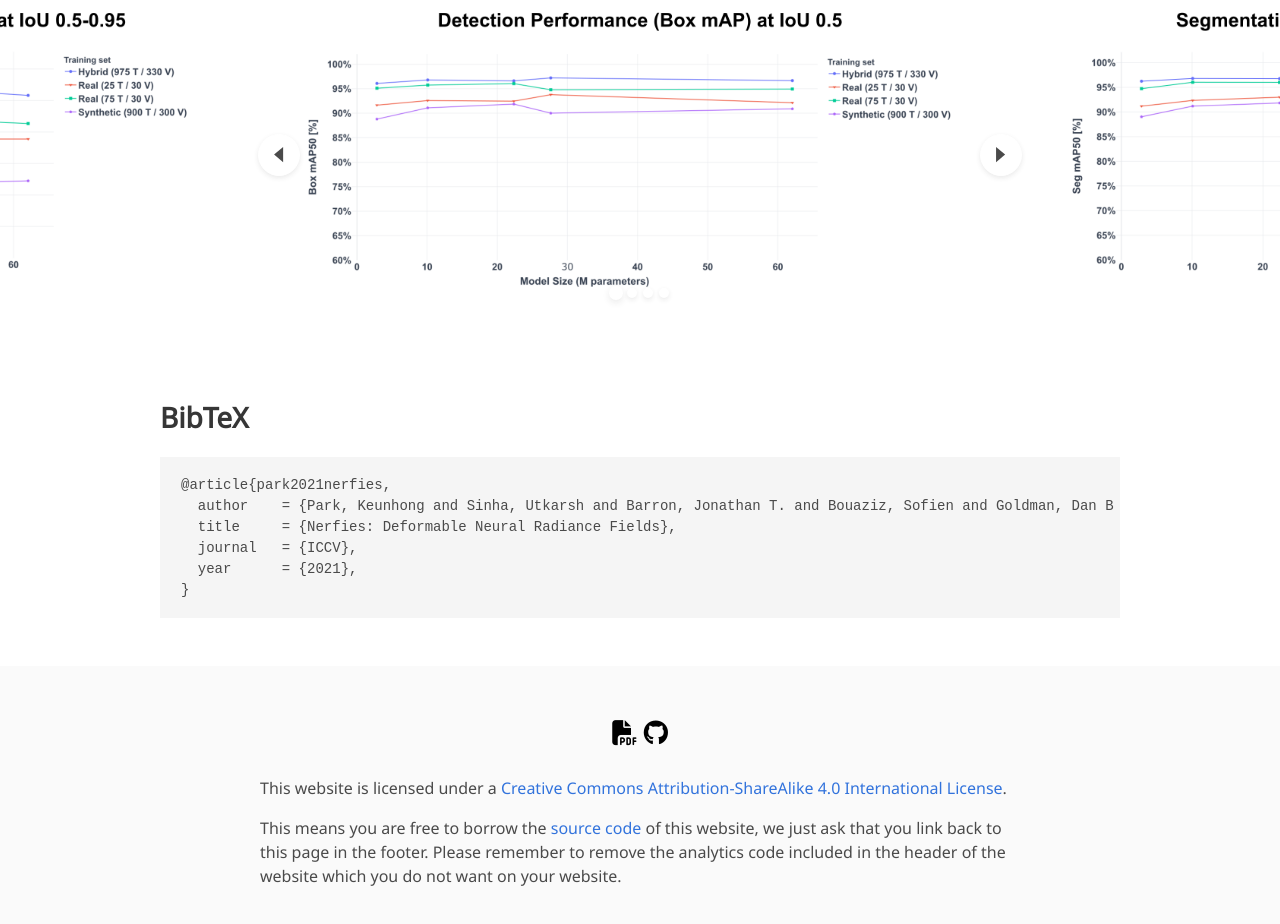
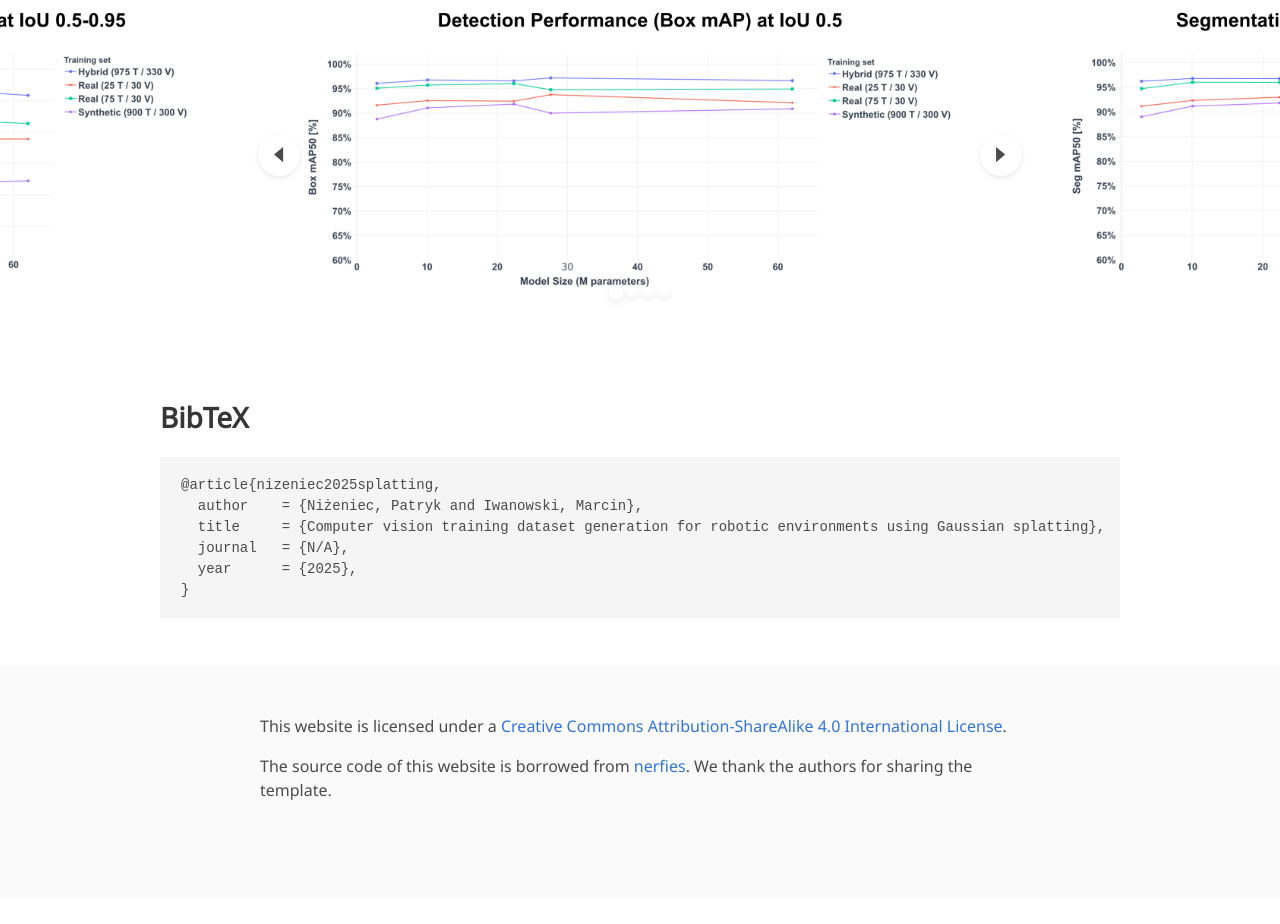
Before and after one commit to PatrykNi/TestPages, a plain HTML site: page index.html in a window 1280 px wide. Shown: the part 2911-3835 px from the top of the page. After the commit the page ends 3809 px from the top, so only its background shows below. Drawn offline with nearby package versions, Linux system fonts and the light colour scheme; some icons are missing; a web font is replaced by a local one.

Commit message:
Update index.html

```diff
--- a/index.html
+++ b/index.html
@@ -6,7 +6,7 @@
         content="Generating computer vision training datasets for robotic environments using Gaussian splatting.">
   <meta name="keywords" content="Gaussian Splatting, Synthetic Data, Computer Vision, Robotics, Dataset Generation">
   <meta name="viewport" content="width=device-width, initial-scale=1">
-  <title>Dataset Generation using Gaussian Splatting</title>
+  <title>UnitySplat2Data</title>
 
   <script async src="https://www.googletagmanager.com/gtag/js?id=G-PYVRSFMDRL"></script>
   <script>
@@ -31,7 +31,6 @@
   <link rel="stylesheet"
         href="https://cdn.jsdelivr.net/gh/jpswalsh/academicons@1/css/academicons.min.css">
   <link rel="stylesheet" href="./static/css/index.css">
-  <link rel="icon" href="./static/images/favicon.svg">
 
   <script src="https://ajax.googleapis.com/ajax/libs/jquery/3.5.1/jquery.min.js"></script>
   <script src="./static/js/fontawesome.all.min.js"></script>
@@ -224,11 +223,11 @@
 <section class="section" id="BibTeX">
   <div class="container is-max-desktop content">
     <h2 class="title">BibTeX</h2>
-    <pre><code>@article{park2021nerfies,
-  author    = {Park, Keunhong and Sinha, Utkarsh and Barron, Jonathan T. and Bouaziz, Sofien and Goldman, Dan B and Seitz, Steven M. and Martin-Brualla, Ricardo},
-  title     = {Nerfies: Deformable Neural Radiance Fields},
-  journal   = {ICCV},
-  year      = {2021},
+    <pre><code>@article{nizeniec2025splatting,
+  author    = {Niżeniec, Patryk and Iwanowski, Marcin},
+  title     = {Computer vision training dataset generation for robotic environments using Gaussian splatting},
+  journal   = {N/A},
+  year      = {2025},
 }</code></pre>
   </div>
 </section>
@@ -236,29 +235,16 @@
 
 <footer class="footer">
   <div class="container">
-    <div class="content has-text-centered">
-      <a class="icon-link"
-         href="path/to/your/paper.pdf">
-        <i class="fas fa-file-pdf"></i>
-      </a>
-      <a class="icon-link" href="#" class="external-link" disabled>
-        <i class="fab fa-github"></i>
-      </a>
-    </div>
     <div class="columns is-centered">
       <div class="column is-8">
        <div class="content">
                     <p>
-            This website is licensed under a <a rel="license"
-                                                href="http://creativecommons.org/licenses/by-sa/4.0/">Creative
+                        This website is licensed under a <a rel="license" href="http://creativecommons.org/licenses/by-sa/4.0/">Creative
                         Commons Attribution-ShareAlike 4.0 International License</a>.
                     </p>
                     <p>
-            This means you are free to borrow the <a
-              href="https://github.com/nerfies/nerfies.github.io">source code</a> of this website,
-            we just ask that you link back to this page in the footer.
-            Please remember to remove the analytics code included in the header of the website which
-            you do not want on your website.
+                        The source code of this website is borrowed from <a href="https://github.com/nerfies/nerfies.github.io">nerfies</a>.
+                        We thank the authors for sharing the template.
                     </p>
                 </div>
       </div>
```
Lines whose indentation alone changed are shown as unchanged.
